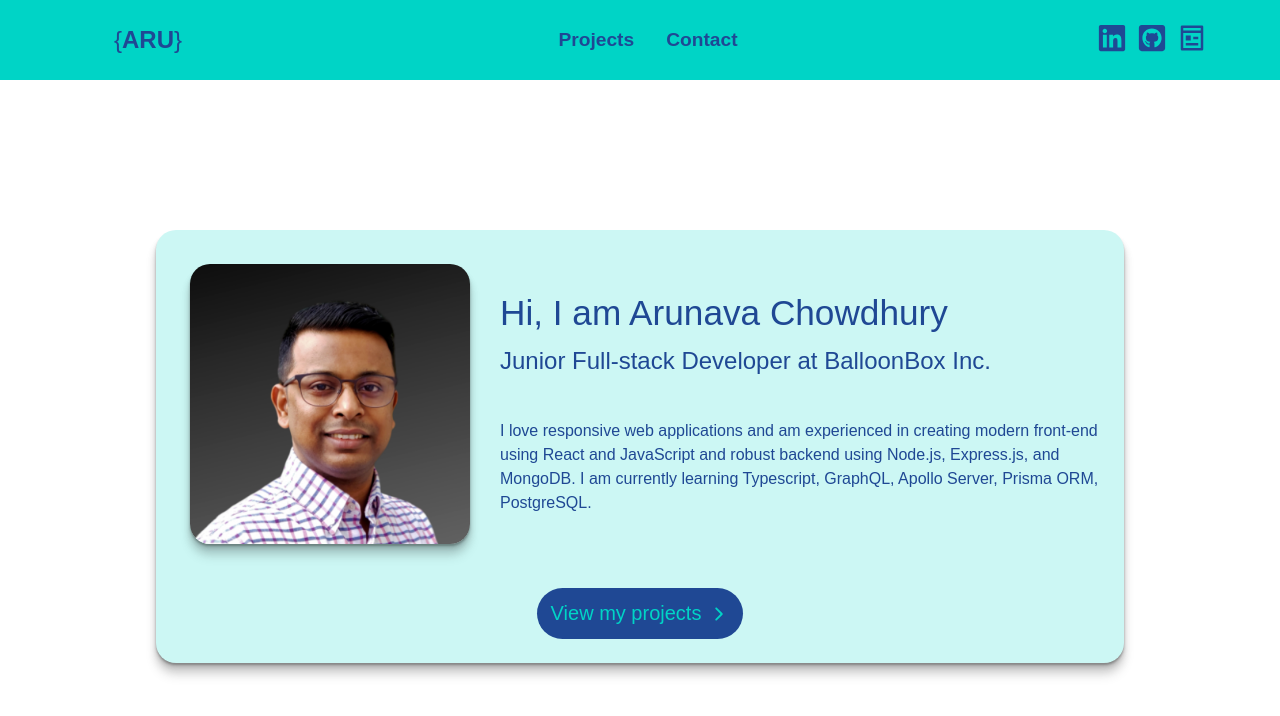
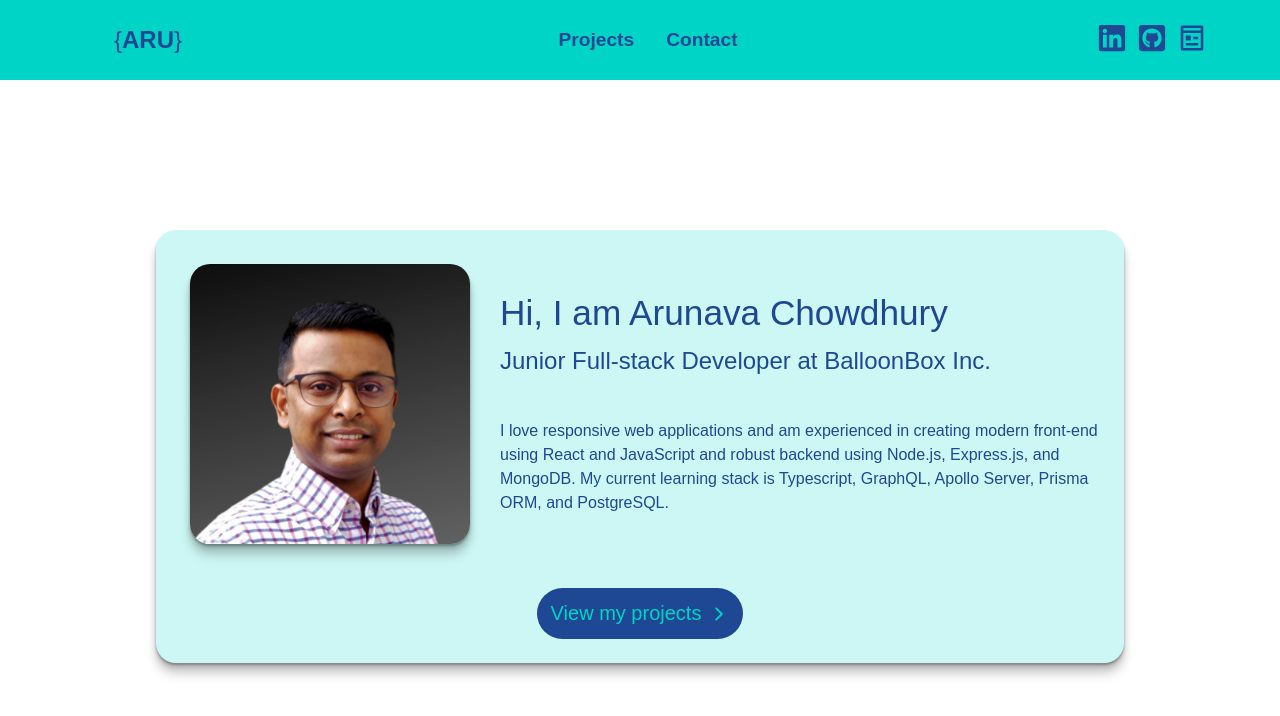
Before and after one commit to aruchowdhury/arunava-portfolio, a React (Create React App) app: page / in a window 1280 px wide. Shown: the top 716 px of the page. Built offline with nearby package versions, Linux system fonts and the light colour scheme; a web font is replaced by a local one.

Commit message:
Update HeroSection.js

```diff
--- a/src/Components/HeroSection.js
+++ b/src/Components/HeroSection.js
@@ -21,7 +21,7 @@ const HeroSection = () => {
             <Text>
               I love responsive web applications and am experienced in creating
               modern front-end using React and JavaScript and robust backend
-              using Node.js, Express.js, and MongoDB. I am currently learning Typescript, GraphQL, Apollo Server, Prisma ORM, PostgreSQL.
+              using Node.js, Express.js, and MongoDB. My current learning stack is Typescript, GraphQL, Apollo Server, Prisma ORM, and PostgreSQL.
             </Text>
           </Description>
         </AboutContainer>
```
